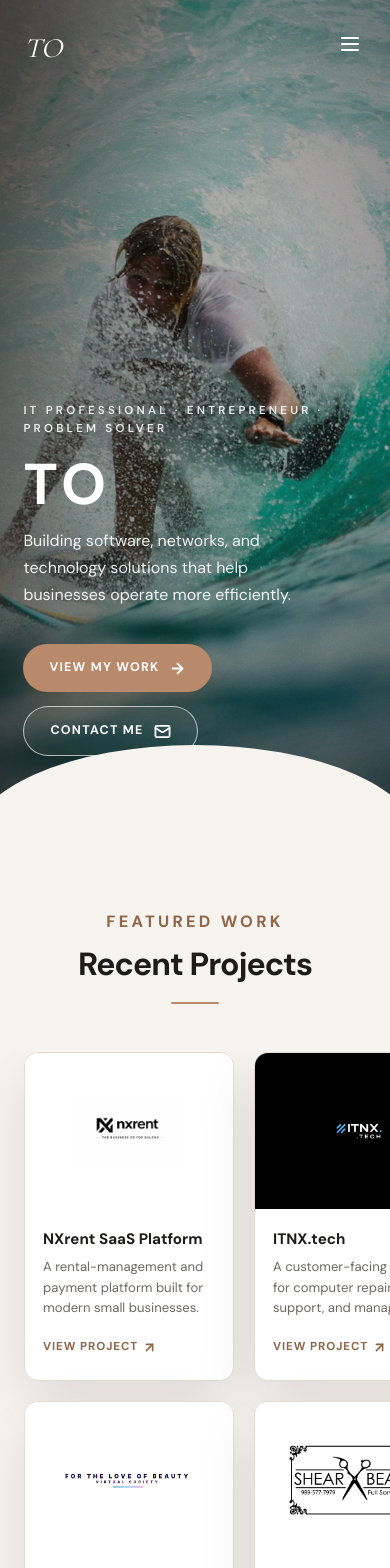
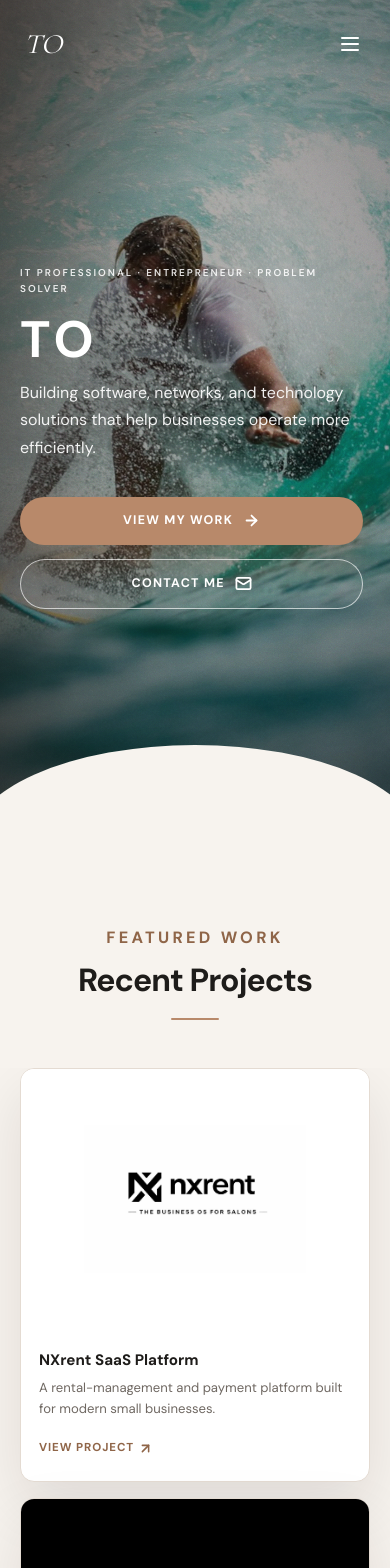
Before and after one commit to ajbeard26/me-itnx, a Next.js app: page / in a window 390 px wide. Shown: the top 1568 px of the page. Built offline with nearby package versions, Linux system fonts and the light colour scheme.

Commit message:
Improve mobile layout and navigation

```diff
--- a/app/globals.css
+++ b/app/globals.css
@@ -23,6 +23,10 @@ body {
   font-size: 16px;
   line-height: 1.6;
   -webkit-font-smoothing: antialiased;
+}
+
+body.nav-open {
+  overflow: hidden;
 }
 
 a { color: inherit; text-decoration: none; }
@@ -934,8 +938,8 @@ footer p:last-child { text-align: right; }
 
 @media (max-width: 1100px) {
   .projects-grid {
-    grid-template-columns: repeat(3, minmax(240px, 1fr));
-    min-width: max(100%, 760px);
+    grid-template-columns: repeat(2, minmax(240px, 1fr));
+    min-width: 100%;
   }
 
   .services-grid {
@@ -945,7 +949,78 @@ footer p:last-child { text-align: right; }
 }
 
 @media (max-width: 900px) {
-  .menu-button { display: block; z-index: 12; }
+  .menu-button {
+    display: grid;
+    place-items: center;
+    z-index: 1102;
+    position: relative;
+  }
+
+  .navbar-wrap .signature {
+    position: relative;
+    z-index: 1102;
+  }
+
+  .navbar-wrap.menu-open {
+    position: fixed;
+    inset: 0;
+    z-index: 1100;
+    padding: 22px 24px;
+    background: transparent;
+    border: 0;
+    backdrop-filter: none;
+  }
+
+  .navbar-wrap.menu-open.scrolled {
+    position: fixed;
+    background: transparent;
+    border: 0;
+  }
+
+  .nav-links {
+    display: none;
+  }
+
+  .nav-links.open {
+    display: flex;
+    position: fixed;
+    inset: 0;
+    z-index: 1101;
+    align-items: center;
+    justify-content: center;
+    padding: 88px 24px 32px;
+    background: #0e0c0a;
+  }
+
+  .nav-mobile-panel {
+    width: min(100%, 360px);
+    display: flex;
+    flex-direction: column;
+    align-items: stretch;
+    gap: 6px;
+  }
+
+  .nav-links.open a {
+    opacity: 1;
+    text-align: center;
+    font-size: 1.15rem;
+    padding: 14px 16px;
+    border-radius: 12px;
+    color: white;
+  }
+
+  .nav-links.open a:hover {
+    background: rgba(255, 255, 255, 0.06);
+  }
+
+  .nav-links.open .nav-cta {
+    margin-top: 12px;
+    text-align: center;
+    padding: 15px 20px;
+    border-color: rgba(255, 255, 255, 0.35);
+  }
+
+  .nav-links a:first-child::after { display: none; }
 
   .hero-inner {
     align-items: flex-end;
@@ -964,23 +1039,6 @@ footer p:last-child { text-align: right; }
     max-width: 320px;
     margin: 0 auto;
   }
-
-  .nav-links {
-    display: none;
-    position: fixed;
-    inset: 0;
-    flex-direction: column;
-    justify-content: center;
-    align-items: center;
-    gap: 28px;
-    background: rgba(14, 12, 10, 0.96);
-    backdrop-filter: blur(20px);
-    font-size: 1.1rem;
-  }
-
-  .nav-links.open { display: flex; }
-
-  .nav-links a:first-child::after { display: none; }
 
   .split-heading,
   .stats-grid { grid-template-columns: 1fr; }
@@ -1003,22 +1061,91 @@ footer p:last-child { text-align: right; }
 }
 
 @media (max-width: 600px) {
-  .hero-inner { padding-left: 6vw; padding-right: 6vw; }
-  .hero h1 { font-size: 3.6rem; letter-spacing: 0.08em; }
+  .section { padding: 64px 20px; }
+
+  .hero-inner {
+    padding: 110px 20px 80px;
+    align-items: center;
+  }
+
+  .hero-content { max-width: 100%; }
+
+  .hero h1 { font-size: 3.2rem; letter-spacing: 0.08em; }
+
+  .hero-kicker {
+    font-size: 0.62rem;
+    letter-spacing: 0.2em;
+  }
+
+  .hero-lead { font-size: 1rem; }
+
+  .hero-actions {
+    flex-direction: column;
+    width: 100%;
+  }
+
+  .hero-actions .button {
+    width: 100%;
+  }
+
   .scroll-down { display: none; }
 
-  .projects-grid {
-    grid-template-columns: repeat(2, minmax(200px, 1fr));
-    min-width: max(100%, 440px);
+  .projects-track {
+    margin: 0 -20px;
+    padding: 0 20px 8px;
   }
 
-  .services-grid { grid-template-columns: 1fr 1fr; }
+  .projects-grid {
+    grid-template-columns: minmax(260px, 1fr);
+    min-width: 100%;
+    gap: 16px;
+  }
+
+  .services-grid {
+    grid-template-columns: 1fr;
+    gap: 28px;
+  }
+
+  .service-card {
+    text-align: left;
+    display: grid;
+    grid-template-columns: auto 1fr;
+    gap: 14px 16px;
+    align-items: start;
+  }
+
+  .service-icon {
+    margin: 0;
+  }
+
+  .service-card h3 { margin-bottom: 6px; }
+
+  .about-copy h2 { font-size: 1.85rem; }
+
+  .stats-grid div { padding: 24px 18px; }
+
+  .blog-placeholder { padding: 28px 20px; }
 
   .venture-card {
     grid-template-columns: auto 1fr;
+    padding: 20px;
+    gap: 16px;
   }
 
   .venture-card > svg { display: none; }
+
+  .contact-section {
+    padding-top: 72px;
+    padding-bottom: 72px;
+    gap: 24px;
+  }
+
+  .contact-section h2 { font-size: 1.75rem; }
+
+  footer {
+    padding: 28px 20px;
+    gap: 10px;
+  }
 }
 
 @media (prefers-reduced-motion: reduce) {
--- a/components/Navbar.tsx
+++ b/components/Navbar.tsx
@@ -23,23 +23,38 @@ export default function Navbar() {
     return () => window.removeEventListener("scroll", onScroll);
   }, []);
 
+  useEffect(() => {
+    document.body.classList.toggle("nav-open", open);
+    return () => document.body.classList.remove("nav-open");
+  }, [open]);
+
+  const close = () => setOpen(false);
+
   return (
-    <header className={`navbar-wrap${scrolled ? " scrolled" : ""}`}>
-      <a className="signature" href="#home" aria-label="TO home">
+    <header className={`navbar-wrap${scrolled ? " scrolled" : ""}${open ? " menu-open" : ""}`}>
+      <a className="signature" href="#home" aria-label="TO home" onClick={close}>
         TO
       </a>
-      <button className="menu-button" onClick={() => setOpen(!open)} aria-label="Toggle navigation">
+      <button
+        className="menu-button"
+        type="button"
+        onClick={() => setOpen(!open)}
+        aria-label={open ? "Close navigation" : "Open navigation"}
+        aria-expanded={open}
+      >
         {open ? <X size={24} /> : <Menu size={24} />}
       </button>
-      <nav className={open ? "nav-links open" : "nav-links"}>
-        {links.map(({ label, href }) => (
-          <a key={label} href={href} onClick={() => setOpen(false)}>
-            {label}
+      <nav className={`nav-links${open ? " open" : ""}`} aria-hidden={!open}>
+        <div className="nav-mobile-panel">
+          {links.map(({ label, href }) => (
+            <a key={label} href={href} onClick={close}>
+              {label}
+            </a>
+          ))}
+          <a className="nav-cta" href="#contact" onClick={close}>
+            Let&apos;s Work Together
           </a>
-        ))}
-        <a className="nav-cta" href="#contact" onClick={() => setOpen(false)}>
-          Let&apos;s Work Together
-        </a>
+        </div>
       </nav>
     </header>
   );
```
